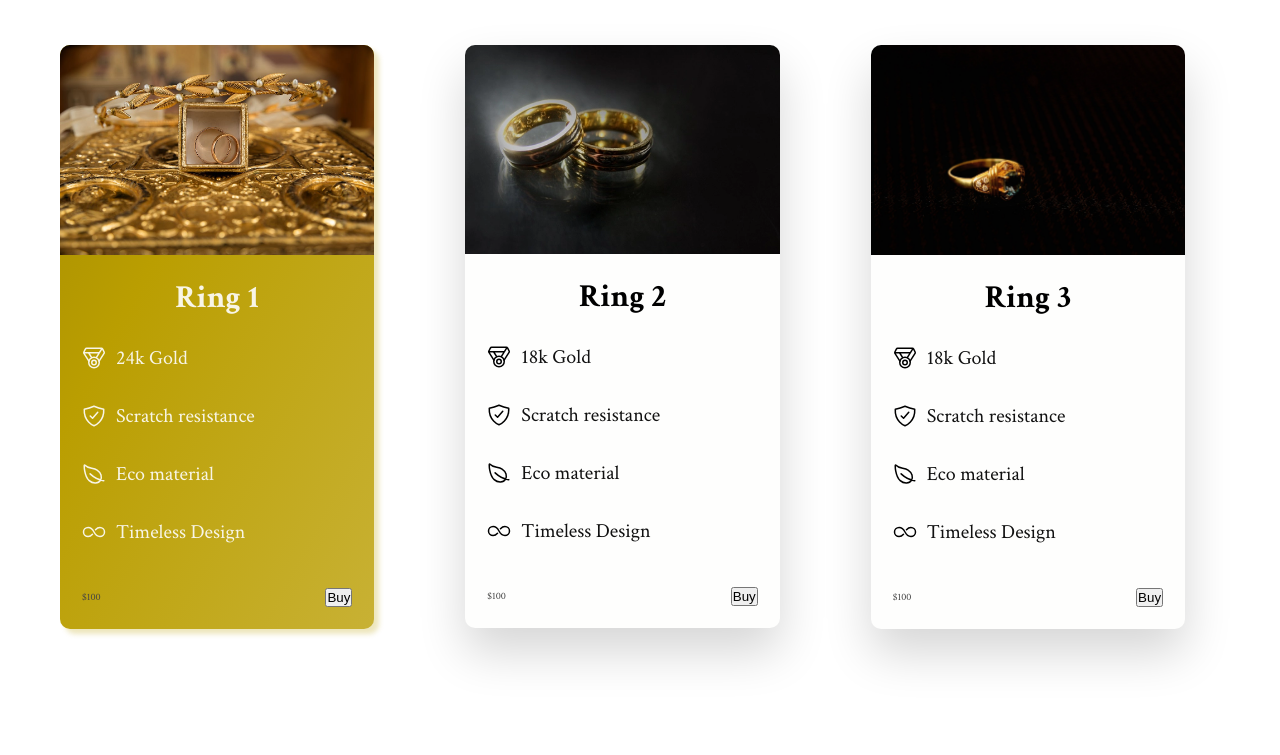
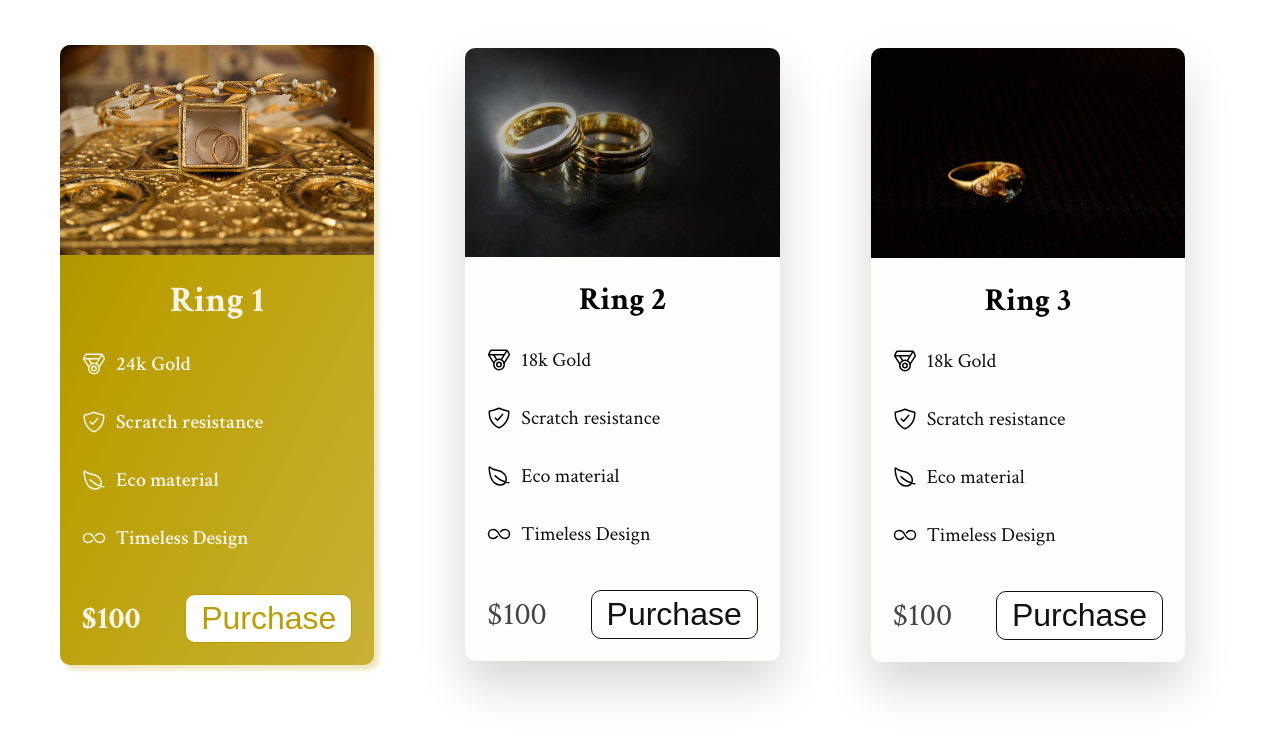
Before and after one commit to luisantoniofilho/ring-store-html-css, a plain HTML site: page index.html in a window 1280 px wide. Shown: the part 2451-3206 px from the top of the page. Drawn offline with nearby package versions, Linux system fonts and the light colour scheme.

Commit message:
Section best sellers updated

```diff
--- a/css/style.css
+++ b/css/style.css
@@ -155,7 +155,7 @@
   margin-bottom: 4.8rem;
 }
 
-.best-seller-card:first-child {
+.best-card:first-child {
   background-image: linear-gradient(
     to bottom right,
     #a78e01,
@@ -166,28 +166,20 @@
   box-shadow: 5px 5px 5px rgba(193, 168, 26, 0.29);
 }
 
-.best-seller-card {
+.best-card {
   background-color: #fefefd;
   width: 90%;
   border-radius: 10px;
   box-shadow: 0 2.4rem 4.8rem rgba(0, 0, 0, 0.164);
 }
 
-.best-seller-img {
+.best-img {
   width: 100%;
   border-top-left-radius: 10px;
   border-top-right-radius: 10px;
 }
 
-.best-seller-emphasis-ring-name {
-  font-size: 3.2rem;
-  font-weight: bold;
-  text-align: center;
-  margin-bottom: 2.2rem;
-  color: #f8f5e6;
-}
-
-.best-seller-ring-name {
+.best-ring-name {
   font-size: 3.2rem;
   font-weight: bold;
   text-align: center;
@@ -195,7 +187,55 @@
   color: #000;
 }
 
-.best-seller-text-box {
+/* Enfasis card */
+.best-emphasis-ring-name {
+  font-size: 3.6rem;
+  font-weight: bold;
+  text-align: center;
+  margin-bottom: 2.2rem;
+  color: #f8f5e6;
+}
+
+.best-card:first-child .best-sellers-list {
+  font-weight: 600;
+}
+
+.best-emphasis-icon {
+  height: 2.4rem;
+  width: 2.4rem;
+  color: #f8f5e6;
+}
+
+.best-emphasis-text {
+  font-size: 2rem;
+  line-height: 1.8;
+  color: #f8f5e6;
+}
+
+.best-emphasis-tag-price {
+  color: #f8f5e6;
+  font-size: 3.2rem;
+  font-weight: bold;
+}
+
+.best-emphasis-btn-buy {
+  background-color: #fff;
+  color: #ba9e01;
+  border: 1px solid #ba9e01;
+  border-radius: 10px;
+  font-size: 3.2rem;
+  padding: 0.5rem 1.5rem;
+}
+
+.best-emphasis-btn-buy:hover,
+.best-emphasis-btn-buy:active {
+  cursor: pointer;
+  background-color: #f1eccc;
+  transition: all 0.3s;
+}
+
+/* Normal cards */
+.best-text-box {
   padding: 2.2rem;
   margin-bottom: 1.6rem;
 }
@@ -207,41 +247,49 @@
   list-style: none;
 }
 
-.best-seller-list-item {
+.best-list-item {
   display: flex;
   gap: 1rem;
   align-items: center;
 }
 
-.best-seller-emphasis-icon {
-  height: 2.4rem;
-  width: 2.4rem;
-  color: #f8f5e6;
-}
-
-.best-seller-emphasis-text {
-  font-size: 2rem;
-  line-height: 1.8;
-  color: #f8f5e6;
-}
-
-.best-seller-icon {
+.best-icon {
   height: 2.4rem;
   width: 2.4rem;
   color: #000;
 }
 
-.best-seller-text {
+.best-text {
   font-size: 2rem;
   line-height: 1.8;
   color: #111;
 }
 
-.best-seller-cta-box {
+.best-cta-box {
   display: flex;
   justify-content: space-between;
   align-items: center;
   padding: 0 2.2rem 2.2rem 2.2rem;
+}
+
+.best-tag-price {
+  font-size: 3.2rem;
+}
+
+.best-btn-buy {
+  background-color: #fff;
+  color: #111;
+  border: 1px solid #111;
+  border-radius: 10px;
+  font-size: 3.2rem;
+  padding: 0.5rem 1.5rem;
+}
+
+.best-btn-buy:hover,
+.best-btn-buy:active {
+  cursor: pointer;
+  background-color: #eee;
+  transition: all 0.3s;
 }
 
 /* ********************** */
@@ -265,12 +313,14 @@
   display: grid;
   grid-template-columns: repeat(3, 1fr);
   padding: 1.6rem;
-  gap: 2.2rem;
+  gap: 2rem;
   list-style: none;
   margin-bottom: 0;
+  justify-content: center;
 }
 
 .gallery-list-item {
+  width: 80%;
   overflow: hidden;
   border-radius: 10px;
 }
--- a/index.html
+++ b/index.html
@@ -147,140 +147,122 @@
       <section class="section-best-sellers container">
         <h3 class="section-best-sellers-title">Best sellers</h3>
         <div class="best-sellers-card grid grid--3-cols">
-          <div class="best-seller-card card">
+          <div class="best-card card">
             <img
-              class="best-seller-img"
+              class="best-img"
               src="images/ring07.jpeg"
               alt="Image of ring"
             />
-            <div class="best-seller-text-box">
-              <p class="best-seller-emphasis-ring-name">Ring 1</p>
+            <div class="best-text-box">
+              <p class="best-emphasis-ring-name">Ring 1</p>
               <ul class="best-sellers-list">
-                <li class="best-seller-list-item">
+                <li class="best-list-item">
                   <ion-icon
-                    class="best-seller-emphasis-icon"
+                    class="best-emphasis-icon"
                     name="medal-outline"
                   ></ion-icon>
-                  <span class="best-seller-emphasis-text">24k Gold</span>
+                  <span class="best-emphasis-text">24k Gold</span>
                 </li>
-                <li class="best-seller-list-item">
+                <li class="best-list-item">
                   <ion-icon
-                    class="best-seller-emphasis-icon"
+                    class="best-emphasis-icon"
                     name="shield-checkmark-outline"
                   ></ion-icon>
-                  <span class="best-seller-emphasis-text"
-                    >Scratch resistance</span
-                  >
+                  <span class="best-emphasis-text">Scratch resistance</span>
                 </li>
-                <li class="best-seller-list-item">
+                <li class="best-list-item">
                   <ion-icon
-                    class="best-seller-emphasis-icon"
+                    class="best-emphasis-icon"
                     name="leaf-outline"
                   ></ion-icon>
-                  <span class="best-seller-emphasis-text">Eco material</span>
+                  <span class="best-emphasis-text">Eco material</span>
                 </li>
-                <li class="best-seller-list-item">
+                <li class="best-list-item">
                   <ion-icon
-                    class="best-seller-emphasis-icon"
+                    class="best-emphasis-icon"
                     name="infinite-outline"
                   ></ion-icon>
-                  <span class="best-seller-emphasis-text">Timeless Design</span>
+                  <span class="best-emphasis-text">Timeless Design</span>
                 </li>
               </ul>
             </div>
-            <div class="best-seller-cta-box">
-              <p class="best-seller-price">$100</p>
-              <button class="btn-buy-ring">Buy</button>
+            <div class="best-cta-box">
+              <p class="best-emphasis-tag-price">$100</p>
+              <button class="best-emphasis-btn-buy">Purchase</button>
             </div>
           </div>
 
-          <div class="best-seller-card card">
+          <div class="best-card card">
             <img
-              class="best-seller-img"
+              class="best-img"
               src="images/ring08.webp"
               alt="Image of ring"
             />
-            <div class="best-seller-text-box">
-              <p class="best-seller-ring-name">Ring 2</p>
+            <div class="best-text-box">
+              <p class="best-ring-name">Ring 2</p>
               <ul class="best-sellers-list">
-                <li class="best-seller-list-item">
+                <li class="best-list-item">
+                  <ion-icon class="best-icon" name="medal-outline"></ion-icon>
+                  <span class="best-text">18k Gold</span>
+                </li>
+                <li class="best-list-item">
                   <ion-icon
-                    class="best-seller-icon"
-                    name="medal-outline"
-                  ></ion-icon>
-                  <span class="best-seller-text">18k Gold</span>
-                </li>
-                <li class="best-seller-list-item">
-                  <ion-icon
-                    class="best-seller-icon"
+                    class="best-icon"
                     name="shield-checkmark-outline"
                   ></ion-icon>
-                  <span class="best-seller-text">Scratch resistance</span>
+                  <span class="best-text">Scratch resistance</span>
                 </li>
-                <li class="best-seller-list-item">
+                <li class="best-list-item">
+                  <ion-icon class="best-icon" name="leaf-outline"></ion-icon>
+                  <span class="best-text">Eco material</span>
+                </li>
+                <li class="best-list-item">
                   <ion-icon
-                    class="best-seller-icon"
-                    name="leaf-outline"
-                  ></ion-icon>
-                  <span class="best-seller-text">Eco material</span>
-                </li>
-                <li class="best-seller-list-item">
-                  <ion-icon
-                    class="best-seller-icon"
+                    class="best-icon"
                     name="infinite-outline"
                   ></ion-icon>
-                  <span class="best-seller-text">Timeless Design</span>
+                  <span class="best-text">Timeless Design</span>
                 </li>
               </ul>
             </div>
-            <div class="best-seller-cta-box">
-              <p class="best-seller-price">$100</p>
-              <button class="btn-buy-ring">Buy</button>
+            <div class="best-cta-box">
+              <p class="best-tag-price">$100</p>
+              <button class="best-btn-buy">Purchase</button>
             </div>
           </div>
 
-          <div class="best-seller-card card">
-            <img
-              class="best-seller-img"
-              src="images/ring15.jpg"
-              alt="Image of ring"
-            />
-            <div class="best-seller-text-box">
-              <p class="best-seller-ring-name">Ring 3</p>
+          <div class="best-card card">
+            <img class="best-img" src="images/ring15.jpg" alt="Image of ring" />
+            <div class="best-text-box">
+              <p class="best-ring-name">Ring 3</p>
               <ul class="best-sellers-list">
-                <li class="best-seller-list-item">
+                <li class="best-list-item">
+                  <ion-icon class="best-icon" name="medal-outline"></ion-icon>
+                  <span class="best-text">18k Gold</span>
+                </li>
+                <li class="best-list-item">
                   <ion-icon
-                    class="best-seller-icon"
-                    name="medal-outline"
-                  ></ion-icon>
-                  <span class="best-seller-text">18k Gold</span>
-                </li>
-                <li class="best-seller-list-item">
-                  <ion-icon
-                    class="best-seller-icon"
+                    class="best-icon"
                     name="shield-checkmark-outline"
                   ></ion-icon>
-                  <span class="best-seller-text">Scratch resistance</span>
+                  <span class="best-text">Scratch resistance</span>
                 </li>
-                <li class="best-seller-list-item">
+                <li class="best-list-item">
+                  <ion-icon class="best-icon" name="leaf-outline"></ion-icon>
+                  <span class="best-text">Eco material</span>
+                </li>
+                <li class="best-list-item">
                   <ion-icon
-                    class="best-seller-icon"
-                    name="leaf-outline"
-                  ></ion-icon>
-                  <span class="best-seller-text">Eco material</span>
-                </li>
-                <li class="best-seller-list-item">
-                  <ion-icon
-                    class="best-seller-icon"
+                    class="best-icon"
                     name="infinite-outline"
                   ></ion-icon>
-                  <span class="best-seller-text">Timeless Design</span>
+                  <span class="best-text">Timeless Design</span>
                 </li>
               </ul>
             </div>
-            <div class="best-seller-cta-box">
-              <p class="best-seller-price">$100</p>
-              <button class="btn-buy-ring">Buy</button>
+            <div class="best-cta-box">
+              <p class="best-tag-price">$100</p>
+              <button class="best-btn-buy">Purchase</button>
             </div>
           </div>
         </div>
```
